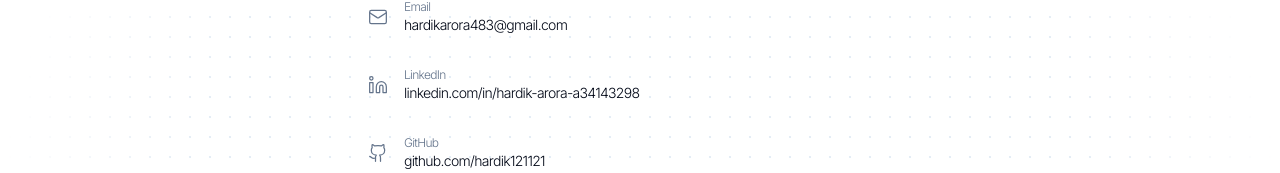
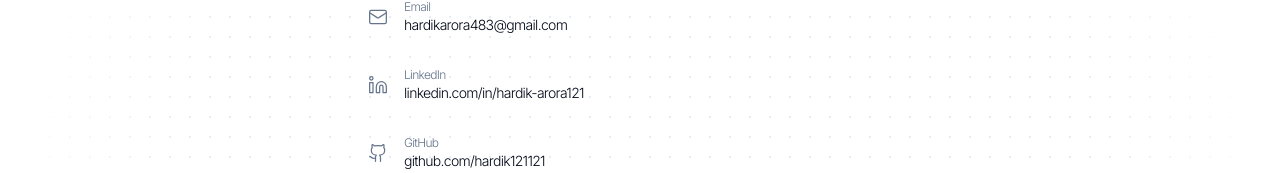
Before and after one commit to hardik121121/hardik121121.github.io, a Next.js app: page /contact in a window 1280 px wide. Shown: the part 193-366 px from the top of the page. Built offline with nearby package versions, Linux system fonts and the light colour scheme.

Commit message:
chore: update LinkedIn URL to clean profile slug hardik-arora121

```diff
--- a/app/page.tsx
+++ b/app/page.tsx
@@ -36,7 +36,7 @@ const jsonLd = {
   },
   sameAs: [
     "https://github.com/hardik121121",
-    "https://www.linkedin.com/in/hardik-arora-a34143298/",
+    "https://www.linkedin.com/in/hardik-arora121/",
     "https://x.com/HardikArora121",
     "https://medium.com/@hardikarora483",
   ],
--- a/features/resume/resume-description.tsx
+++ b/features/resume/resume-description.tsx
@@ -75,7 +75,7 @@ export const ResumeDescription = async () => {
           className="flex h-6 w-fit items-center gap-3 p-0 font-light"
         >
           <Link
-            href="https://www.linkedin.com/in/hardik-arora-a34143298/"
+            href="https://www.linkedin.com/in/hardik-arora121/"
             target="_blank"
             rel="noreferrer"
           >
--- a/messages/en.json
+++ b/messages/en.json
@@ -7,7 +7,7 @@
     },
     "linkedin": {
       "label": "LinkedIn",
-      "value": "linkedin.com/in/hardik-arora-a34143298"
+      "value": "linkedin.com/in/hardik-arora121"
     },
     "github": {
       "label": "GitHub",
@@ -44,7 +44,7 @@
     "headline": "Software Engineer Intern <company>@Watermelon</company>",
     "location": "Agra, India",
     "email": "hardikarora483@gmail.com",
-    "linkedin": "linkedin.com/in/hardik-arora-a34143298",
+    "linkedin": "linkedin.com/in/hardik-arora121",
     "github": "github.com/hardik121121"
   },
   "mode-toggle": {
--- a/resume.json
+++ b/resume.json
@@ -16,7 +16,7 @@
     },
     "socialMedia": {
       "linkedIn": {
-        "url": "https://www.linkedin.com/in/hardik-arora-a34143298/"
+        "url": "https://www.linkedin.com/in/hardik-arora121/"
       },
       "github": {
         "url": "https://github.com/hardik121121"
```
